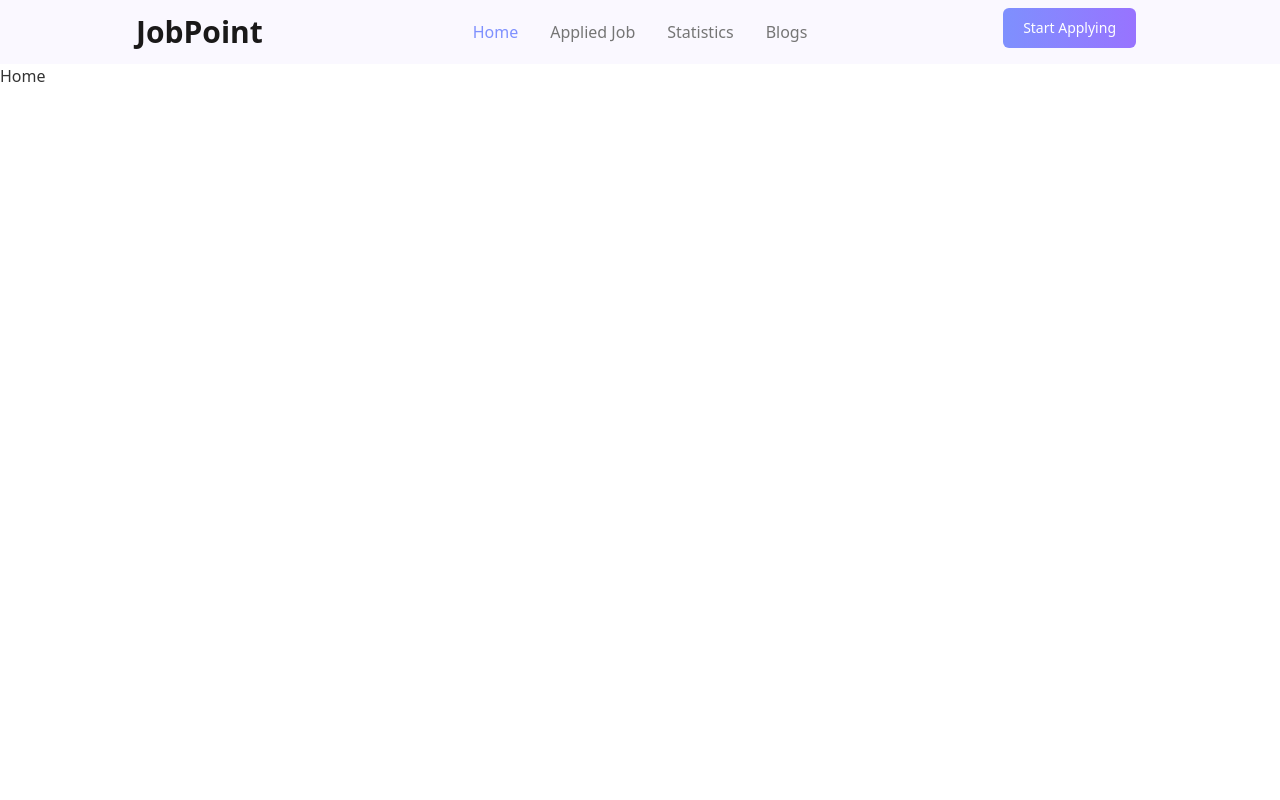
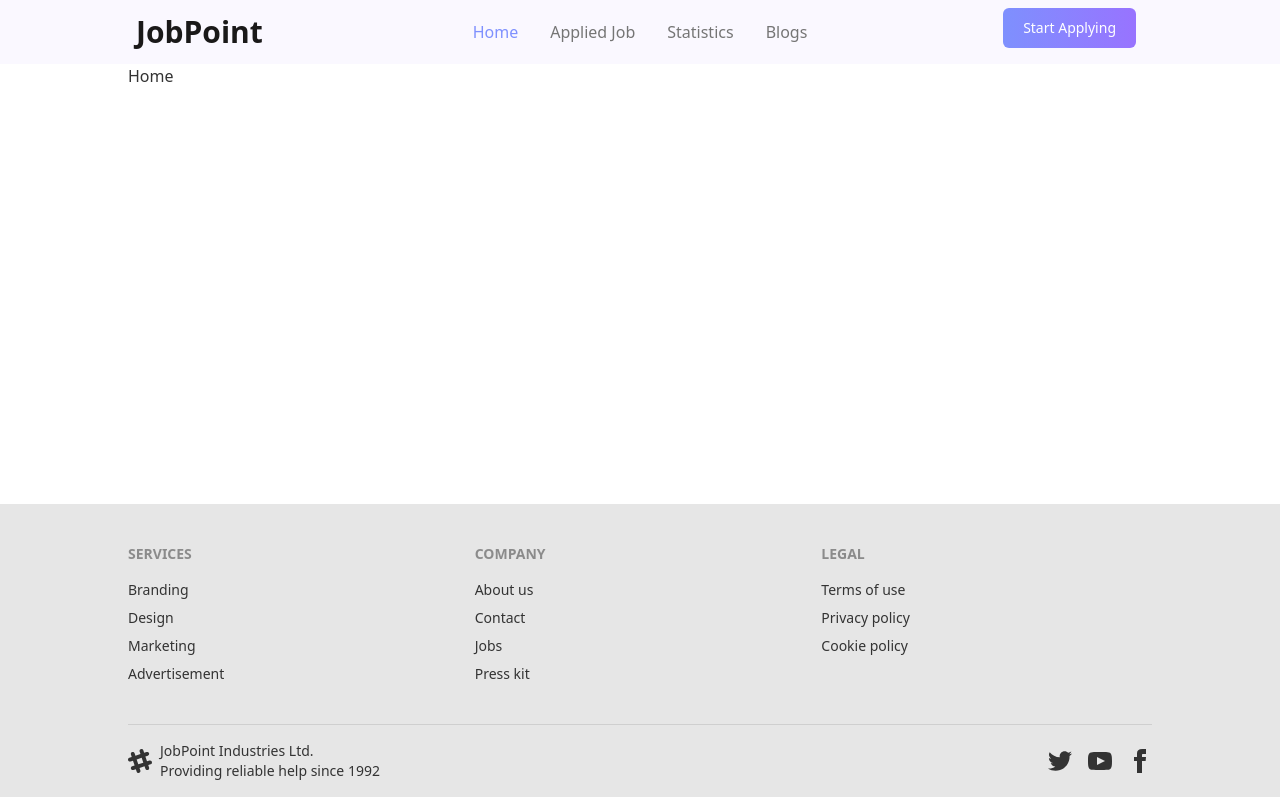
Before and after one commit to hnmahamud/career-hub, a React (Vite) app: page / in a window 1280 px wide. Built offline with nearby package versions, Linux system fonts and the light colour scheme.

Commit message:
footer done

```diff
--- a/src/components/Footer/Footer.jsx
+++ b/src/components/Footer/Footer.jsx
@@ -1,7 +1,88 @@
 import React from "react";
 
 const Footer = () => {
-  return <div></div>;
+  return (
+    <div className="bg-base-200">
+      <footer className="grid grid-cols-3 w-[80%] mx-auto footer py-10 text-base-content">
+        <div>
+          <span className="footer-title">Services</span>
+          <a className="link link-hover">Branding</a>
+          <a className="link link-hover">Design</a>
+          <a className="link link-hover">Marketing</a>
+          <a className="link link-hover">Advertisement</a>
+        </div>
+        <div>
+          <span className="footer-title">Company</span>
+          <a className="link link-hover">About us</a>
+          <a className="link link-hover">Contact</a>
+          <a className="link link-hover">Jobs</a>
+          <a className="link link-hover">Press kit</a>
+        </div>
+        <div>
+          <span className="footer-title">Legal</span>
+          <a className="link link-hover">Terms of use</a>
+          <a className="link link-hover">Privacy policy</a>
+          <a className="link link-hover">Cookie policy</a>
+        </div>
+      </footer>
+      <footer className="w-[80%] mx-auto footer py-4 border-t bg-base-200 text-base-content border-base-300">
+        <div className="items-center grid-flow-col">
+          <svg
+            width="24"
+            height="24"
+            viewBox="0 0 24 24"
+            xmlns="http://www.w3.org/2000/svg"
+            fillRule="evenodd"
+            clipRule="evenodd"
+            className="fill-current"
+          >
+            <path d="M22.672 15.226l-2.432.811.841 2.515c.33 1.019-.209 2.127-1.23 2.456-1.15.325-2.148-.321-2.463-1.226l-.84-2.518-5.013 1.677.84 2.517c.391 1.203-.434 2.542-1.831 2.542-.88 0-1.601-.564-1.86-1.314l-.842-2.516-2.431.809c-1.135.328-2.145-.317-2.463-1.229-.329-1.018.211-2.127 1.231-2.456l2.432-.809-1.621-4.823-2.432.808c-1.355.384-2.558-.59-2.558-1.839 0-.817.509-1.582 1.327-1.846l2.433-.809-.842-2.515c-.33-1.02.211-2.129 1.232-2.458 1.02-.329 2.13.209 2.461 1.229l.842 2.515 5.011-1.677-.839-2.517c-.403-1.238.484-2.553 1.843-2.553.819 0 1.585.509 1.85 1.326l.841 2.517 2.431-.81c1.02-.33 2.131.211 2.461 1.229.332 1.018-.21 2.126-1.23 2.456l-2.433.809 1.622 4.823 2.433-.809c1.242-.401 2.557.484 2.557 1.838 0 .819-.51 1.583-1.328 1.847m-8.992-6.428l-5.01 1.675 1.619 4.828 5.011-1.674-1.62-4.829z"></path>
+          </svg>
+          <p>
+            JobPoint Industries Ltd. <br />
+            Providing reliable help since 1992
+          </p>
+        </div>
+        <div className="md:place-self-center md:justify-self-end">
+          <div className="grid grid-flow-col gap-4">
+            <a>
+              <svg
+                xmlns="http://www.w3.org/2000/svg"
+                width="24"
+                height="24"
+                viewBox="0 0 24 24"
+                className="fill-current"
+              >
+                <path d="M24 4.557c-.883.392-1.832.656-2.828.775 1.017-.609 1.798-1.574 2.165-2.724-.951.564-2.005.974-3.127 1.195-.897-.957-2.178-1.555-3.594-1.555-3.179 0-5.515 2.966-4.797 6.045-4.091-.205-7.719-2.165-10.148-5.144-1.29 2.213-.669 5.108 1.523 6.574-.806-.026-1.566-.247-2.229-.616-.054 2.281 1.581 4.415 3.949 4.89-.693.188-1.452.232-2.224.084.626 1.956 2.444 3.379 4.6 3.419-2.07 1.623-4.678 2.348-7.29 2.04 2.179 1.397 4.768 2.212 7.548 2.212 9.142 0 14.307-7.721 13.995-14.646.962-.695 1.797-1.562 2.457-2.549z"></path>
+              </svg>
+            </a>
+            <a>
+              <svg
+                xmlns="http://www.w3.org/2000/svg"
+                width="24"
+                height="24"
+                viewBox="0 0 24 24"
+                className="fill-current"
+              >
+                <path d="M19.615 3.184c-3.604-.246-11.631-.245-15.23 0-3.897.266-4.356 2.62-4.385 8.816.029 6.185.484 8.549 4.385 8.816 3.6.245 11.626.246 15.23 0 3.897-.266 4.356-2.62 4.385-8.816-.029-6.185-.484-8.549-4.385-8.816zm-10.615 12.816v-8l8 3.993-8 4.007z"></path>
+              </svg>
+            </a>
+            <a>
+              <svg
+                xmlns="http://www.w3.org/2000/svg"
+                width="24"
+                height="24"
+                viewBox="0 0 24 24"
+                className="fill-current"
+              >
+                <path d="M9 8h-3v4h3v12h5v-12h3.642l.358-4h-4v-1.667c0-.955.192-1.333 1.115-1.333h2.885v-5h-3.808c-3.596 0-5.192 1.583-5.192 4.615v3.385z"></path>
+              </svg>
+            </a>
+          </div>
+        </div>
+      </footer>
+    </div>
+  );
 };
 
 export default Footer;
--- a/src/components/Header/Header.jsx
+++ b/src/components/Header/Header.jsx
@@ -25,7 +25,7 @@
             </label>
             <ul
               tabIndex={0}
-              className="flex flex-col gap-4 text-subTitle dropdown-content mt-3 p-2 shadow bg-headerBg w-52"
+              className="flex flex-col gap-4 text-subTitle dropdown-content mt-3 p-2 shadow bg-base-200 w-52"
             >
               <li>
                 <NavLink
--- a/src/components/Layout/Root.jsx
+++ b/src/components/Layout/Root.jsx
@@ -1,12 +1,16 @@
 import React from "react";
 import Header from "../Header/Header";
 import { Outlet } from "react-router-dom";
+import Footer from "../Footer/Footer";
 
 const Root = () => {
   return (
     <div>
       <Header></Header>
-      <Outlet></Outlet>
+      <div className="min-h-[calc(100vh-360px)] w-[98%] md:w-[80%] mx-auto">
+        <Outlet></Outlet>
+      </div>
+      <Footer></Footer>
     </div>
   );
 };
```
